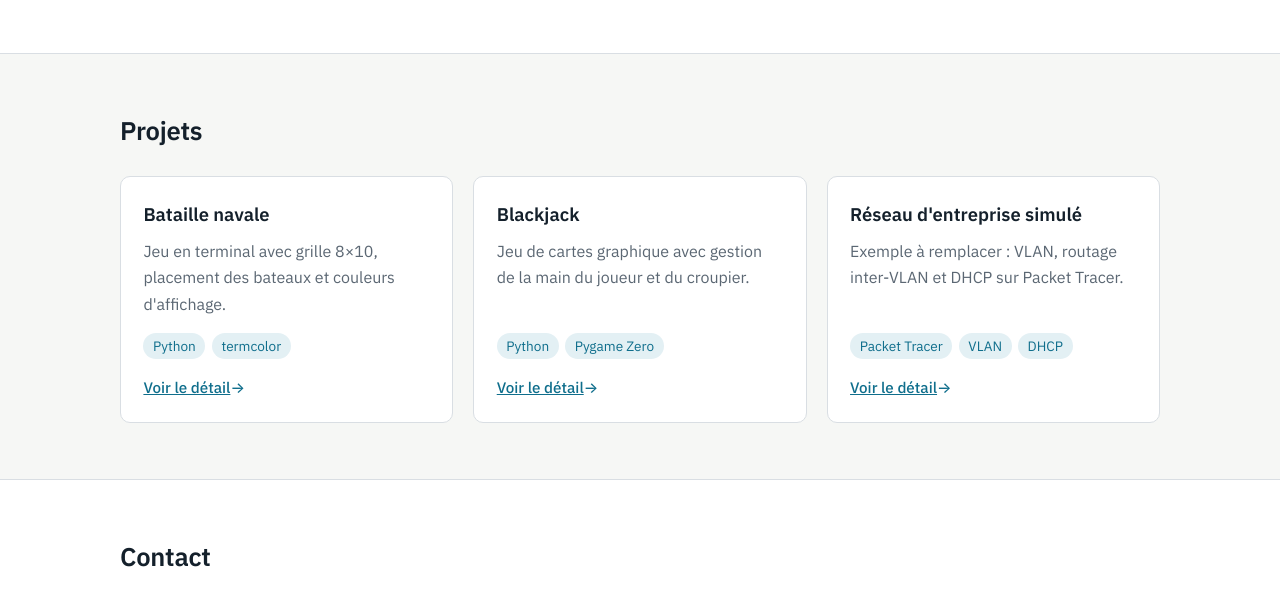
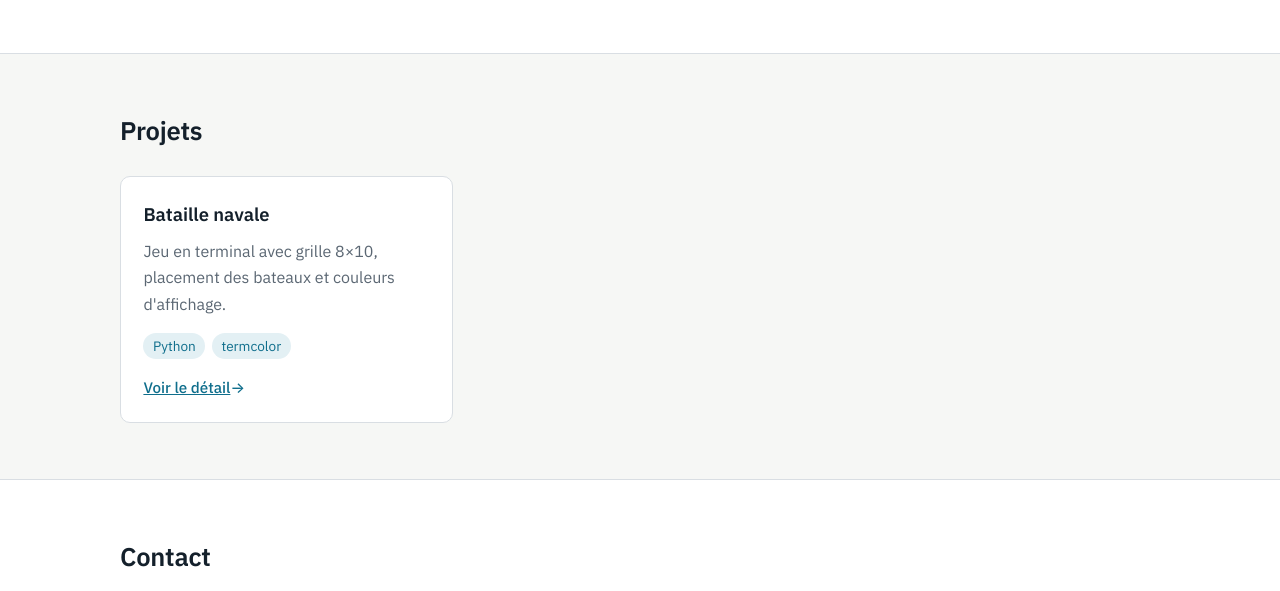
Before and after one commit to depic55/depic55.github.io, a plain HTML site: page index.html in a window 1280 px wide. Shown: the part 1277-1868 px from the top of the page. Drawn offline with Linux system fonts and the light colour scheme.

Commit message:
Remove project articles from index.html
Removed multiple project articles including Blackjack and Simulated company network.

```diff
--- a/index.html
+++ b/index.html
@@ -142,21 +142,7 @@
         <a href="projet-bataille-navale.html"><span class="fr">Voir le détail</span><span class="en">See details</span></a>
       </article>
 
-      <article class="project">
-        <h3><span class="fr">Blackjack</span><span class="en">Blackjack</span></h3>
-        <p class="fr">Jeu de cartes graphique avec gestion de la main du joueur et du croupier.</p>
-        <p class="en">Graphical card game handling both the player's and the dealer's hands.</p>
-        <ul class="tags"><li>Python</li><li>Pygame Zero</li></ul>
-        <a href="projet-blackjack.html"><span class="fr">Voir le détail</span><span class="en">See details</span></a>
-      </article>
 
-      <article class="project">
-        <h3><span class="fr">Réseau d'entreprise simulé</span><span class="en">Simulated company network</span></h3>
-        <p class="fr">Exemple à remplacer : VLAN, routage inter-VLAN et DHCP sur Packet Tracer.</p>
-        <p class="en">Example to replace: VLANs, inter-VLAN routing and DHCP in Packet Tracer.</p>
-        <ul class="tags"><li>Packet Tracer</li><li>VLAN</li><li>DHCP</li></ul>
-        <a href="projet-reseau.html"><span class="fr">Voir le détail</span><span class="en">See details</span></a>
-      </article>
 
     </div>
     </div>
```
